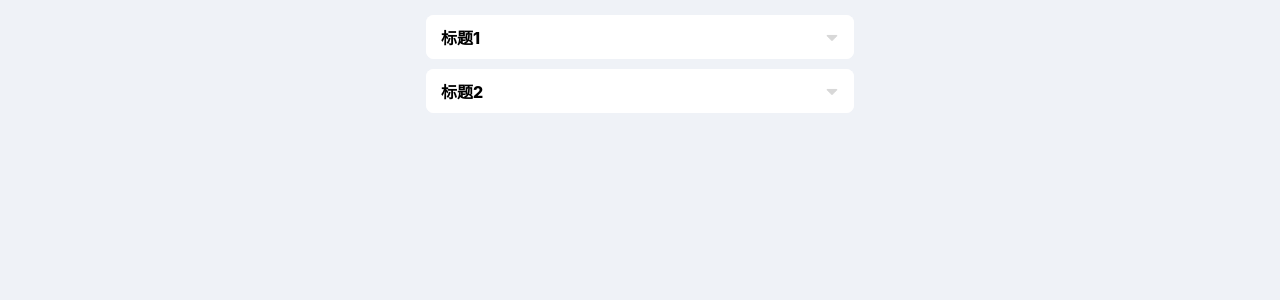
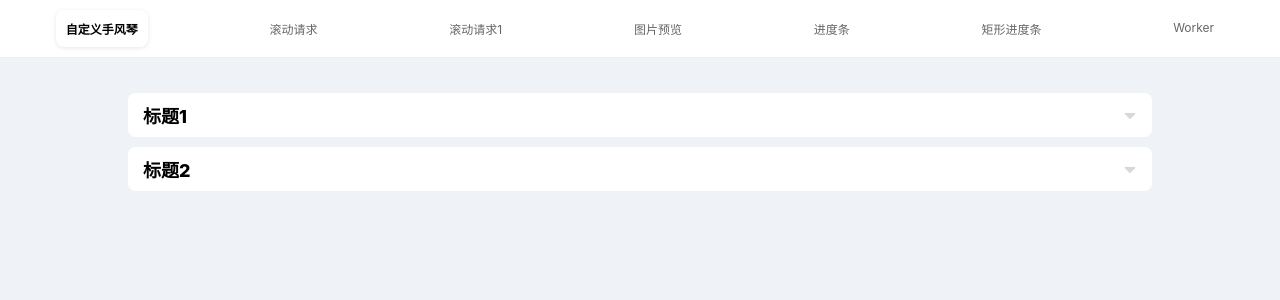
Before and after one commit to wfeng0514/React-test, a React (Create React App) app: page / in a window 1280 px wide. Shown: the top 300 px of the page. Built offline with nearby package versions, Linux system fonts and the light colour scheme.

Commit message:
feat: 调整整个项目首页 UI 展示

```diff
--- a/src/App.js
+++ b/src/App.js
@@ -1,40 +1,27 @@
-// import { useEffect, useState } from 'react';
-// import WorkerTest from './components/WorkerTest';
-// import ProgressCircle from './components/ProgressCircle';
-// import RectangularProgressBar from './components/RectangularProgressBar';
-// import Tabs from './components/Tabs';
-// import ImageViewer from './components/ImageViewer';
-// import { Example } from './components/ScrollList';
-import { CustomAccordion } from './components/CustomAccordion';
+import { useEffect, useState } from 'react';
+import Tabs from './components/Tabs';
 import './index.css';
 
 function App() {
-  // const [update, setUpdate] = useState(false);
+  const [update, setUpdate] = useState(false);
 
-  // console.log('我是上面的');
+  console.log('我是上面的');
 
-  // useEffect(() => {
-  //   console.log('useEffect 中间代码块');
+  useEffect(() => {
+    console.log('useEffect 中间代码块');
 
-  //   return () => {
-  //     console.log('useEffect return 代码块');
-  //   };
-  // }, [update]);
+    return () => {
+      console.log('useEffect return 代码块');
+    };
+  }, [update]);
 
-  // console.log('我是下面的');
+  console.log('我是下面的');
   return (
     <div className="App">
       {/* 我是App
       <button onClick={() => setUpdate(!update)}>更新</button>
       {update ? '更新啦' : ''} */}
-      {/* <WorkerTest /> */}
-      {/* <ProgressCircle />
-      <RectangularProgressBar /> */}
-      {/* <Tabs /> */}
-      {/* <ImageViewer /> */}
-      {/* <Example /> */}
-
-      <CustomAccordion />
+      <Tabs />
     </div>
   );
 }
--- a/src/components/CustomAccordion/index.scss
+++ b/src/components/CustomAccordion/index.scss
@@ -56,10 +56,11 @@
     padding: 0;
     position: relative;
     top: -100px;
-    z-index: 1px;
+    z-index: 1;
     opacity: 0;
     background-color: #fff;
     transition: all .2s ease-in-out;
+    border: none !important;
   }
 
   .active-item{
@@ -72,7 +73,8 @@
 
 // 公共列表样式
 .testCustomAccordion{
-  max-width: 428px;
+  // max-width: 428px;
+  width: 100%;
   margin: 0 auto;
   padding: 15px;
 
--- a/src/components/ScrollList/index.js
+++ b/src/components/ScrollList/index.js
@@ -2,7 +2,7 @@ import React, { useState, useEffect, useRef } from 'react';
 import InfiniteScrollList from './InfiniteScrollList';
 import { Provider, useLazyShow } from './common';
 
-export const Example = () => {
+export const ScrollList = () => {
   const [hasMore, setHasMore] = useState(true);
   const { onShow, onRef } = useLazyShow();
 
@@ -31,6 +31,7 @@ export const Example = () => {
     });
 
   return (
+    <div>
       <Provider loadMore={onLoadMore} hasMore={hasMore} initialData={new Array(20).fill(0).map(() => `数据 ${Math.random()}`)}>
         {/* <InfiniteScrollList renderItem={(data) => <div>{data}</div>} /> */}
         {refs.map((_, i) => {
@@ -41,5 +42,6 @@ export const Example = () => {
           );
         })}
       </Provider>
+    </div>
   );
 };
--- a/src/components/ScrollList1/index.js
+++ b/src/components/ScrollList1/index.js
@@ -1,7 +1,7 @@
 import React, { useState } from 'react';
 import InfiniteScrollList from './InfiniteScrollList';
 
-export const Example = () => {
+export const ScrollList1 = () => {
   const [dataSource, setDataSource] = useState(new Array(40).fill('初始化数据'));
   const [loading, setLoading] = useState(false);
   const [hasMore, setHasMore] = useState(true);
--- a/src/components/Tabs/Tabs.css
+++ b/src/components/Tabs/Tabs.css
@@ -1,55 +1,49 @@
-/* src/Tabs.css */
-.tabs-wrapper {
-  width: 80%;
+.tabs-container {
   margin: 0 auto;
-  font-family: Arial, sans-serif;
-}
-
-.tabs-container {
+  background: #fff;
   display: flex;
   justify-content: space-around;
-  position: relative;
-  cursor: pointer;
-  border-bottom: 2px solid #ccc; /* 增加一个底部边框 */
+  border-bottom: 1px solid #eee;
+  overflow: auto;
+  scrollbar-width: none;
+  position: sticky;
+  top: 0;
+  left: 0;
+  z-index: 2;
 }
 
 .tab {
-  padding: 10px 20px;
-  font-size: 16px;
+  padding: 10px;
+  font-size: 12px;
   transition: color 0.3s ease;
+  color: #666;
+  margin: 10px;
+  cursor: pointer;
+  white-space: nowrap;
 }
 
 .tab:hover {
-  color: #ff4500;
+  color: #000;
 }
 
 .tab.active {
-  font-weight: bold;
-  color: #ff4500;
+  cursor: default;
+  color: #000;
+  background: #fff;
+  border-radius: 8px;
+  font-weight: 600;
+  box-shadow: 0 1px 4px 0 rgba(0, 0, 0, 0.1);
 }
 
 .tab-content {
+  width: 100%;
   margin-top: 20px;
   font-size: 18px;
+  display: flex;
+  align-items: center;
+  justify-content: center;
 }
 
-.underline {
-  position: absolute;
-  height: 3px;
-  background-color: #ff4500;
-  bottom: 0;
-  transition:
-    left 0.3s ease,
-    width 0.3s ease,
-    transform 0.3s ease; /* 增加 transform */
-  transform: scaleX(1); /* 初始状态的下划线 */
-  will-change: left, width, transform; /* 为性能优化 */
+.tab-content > div {
+  width: 80%;
 }
-
-.underline.sticky {
-  transition:
-    left 0.5s ease,
-    width 0.5s ease,
-    transform 0.5s ease;
-  transform: scaleX(1.1); /* 模拟粘滞效果 */
-}
--- /dev/null
+++ b/src/components/Tabs/const.js
@@ -0,0 +1,17 @@
+import { CustomAccordion } from '@/components/CustomAccordion';
+import ImageViewer from '@/components/ImageViewer';
+import ProgressCircle from '@/components/ProgressCircle';
+import RectangularProgressBar from '@/components/RectangularProgressBar';
+import { ScrollList } from '@/components/ScrollList';
+import { ScrollList1 } from '@/components/ScrollList1';
+import WorkerTest from '@/components/WorkerTest';
+
+export const TABS = [
+  { name: '自定义手风琴', content: <CustomAccordion /> },
+  { name: '滚动请求', content: <ScrollList /> },
+  { name: '滚动请求1', content: <ScrollList1 /> },
+  { name: '图片预览', content: <ImageViewer /> },
+  { name: '进度条', content: <ProgressCircle /> },
+  { name: '矩形进度条', content: <RectangularProgressBar /> },
+  { name: 'Worker', content: <WorkerTest /> },
+];
--- a/src/components/Tabs/index.js
+++ b/src/components/Tabs/index.js
@@ -1,12 +1,9 @@
-// src/Tabs.js
 import React, { useState, useRef, useEffect } from 'react';
+import { TABS } from './const';
 import './Tabs.css';
 
 const Tabs = () => {
   const [activeTab, setActiveTab] = useState(0); // 当前激活的 Tab
-  const [previousTab, setPreviousTab] = useState(0); // 上一个激活的 Tab
-  const tabs = ['热榜 1', '热榜 2', '热榜 3']; // Tab 名称
-  const contents = ['这是热榜 1 的内容', '这是热榜 2 的内容', '这是热榜 3 的内容'];
 
   const tabContainerRef = useRef(null); // 用于获取 Tab 容器的 DOM
   const underlineRef = useRef(null); // 用于控制下划线的位置
@@ -23,29 +20,23 @@ const Tabs = () => {
 
   const handleTabClick = (index) => {
     if (index !== activeTab) {
-      setPreviousTab(activeTab);
       setActiveTab(index);
     }
   };
 
   return (
-    <div className="tabs-wrapper">
-      {/* Tab 列表 */}
+    <>
       <div className="tabs-container" ref={tabContainerRef}>
-        {tabs.map((tab, index) => (
+        {TABS.map((tab, index) => (
           <div key={index} className={`tab ${activeTab === index ? 'active' : ''}`} onClick={() => handleTabClick(index)}>
-            {tab}
+            {tab.name}
           </div>
         ))}
-        {/* 动态的下划线 */}
-        <div className="underline" ref={underlineRef} />
       </div>
 
       {/* Tab 内容 */}
-      <div className="tab-content">
-        <p>{contents[activeTab]}</p>
-      </div>
-    </div>
+      <div className="tab-content">{TABS[activeTab].content}</div>
+    </>
   );
 };
 
--- a/src/index.css
+++ b/src/index.css
@@ -5,6 +5,7 @@ body {
     "Droid Sans", "Helvetica Neue", sans-serif;
   -webkit-font-smoothing: antialiased;
   -moz-osx-font-smoothing: grayscale;
+  box-sizing: border-box;
 }
 
 code {
```
Lines whose indentation alone changed are shown as unchanged.
